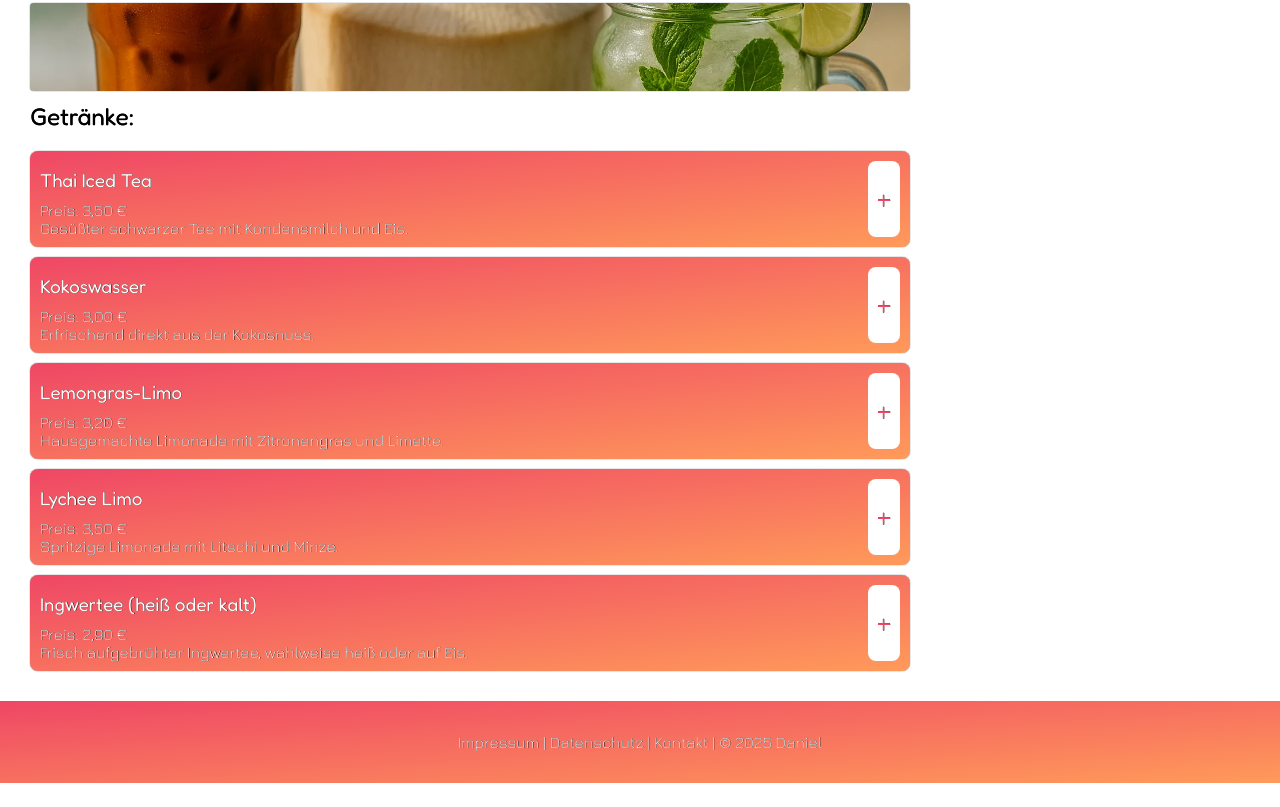
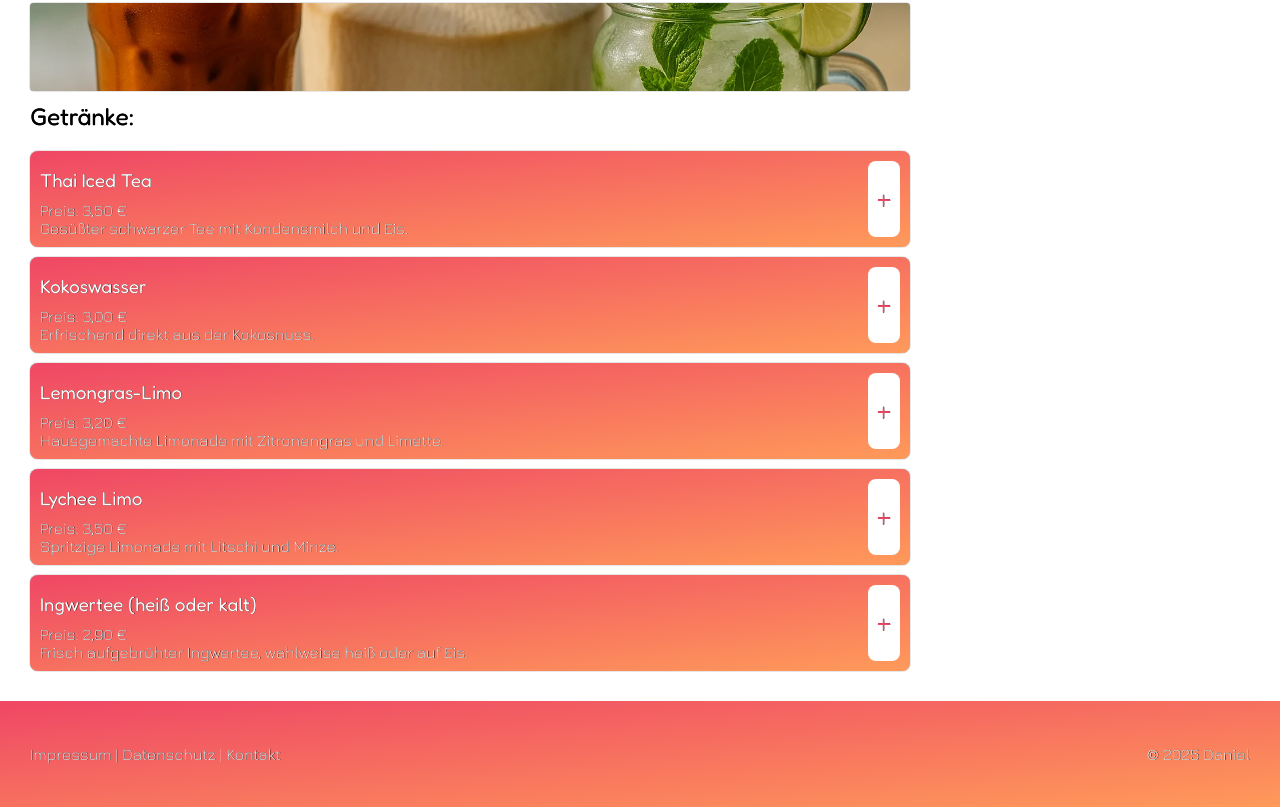
Before and after one commit to Danielluzius/BestellApp, a plain HTML site: page index.html in a window 1280 px wide. Shown: the part 4133-4940 px from the top of the page. Before the commit the page ends 4916 px from the top, so only its background shows below. Drawn offline with nearby package versions, Linux system fonts and the light colour scheme.

Commit message:
final version of bestellapp

```diff
--- a/index.html
+++ b/index.html
@@ -106,7 +106,10 @@
 
         <footer>
             <div class="section-wrapper">
-                <p>Impressum | Datenschutz | Kontakt | © 2025 Daniel</p>
+                <div class="footer-flex">
+                    <p>Impressum | Datenschutz | Kontakt</p>
+                    <p>© 2025 Daniel</p>
+                </div>
             </div>
         </footer>
     </div>
--- a/style.css
+++ b/style.css
@@ -314,6 +314,13 @@ footer p {
   text-align: center;
 }
 
+.footer-flex {
+  display: flex;
+  justify-content: space-between;
+  align-items: center;
+  padding: 12px 0;
+}
+
 /* --- RESPONSIVE --- */
 @media (max-width: 800px) {
   .hide-on-mobile {
```
